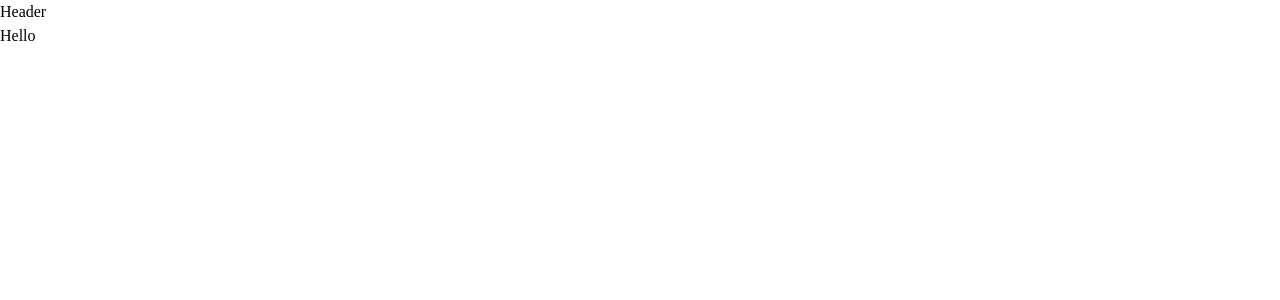
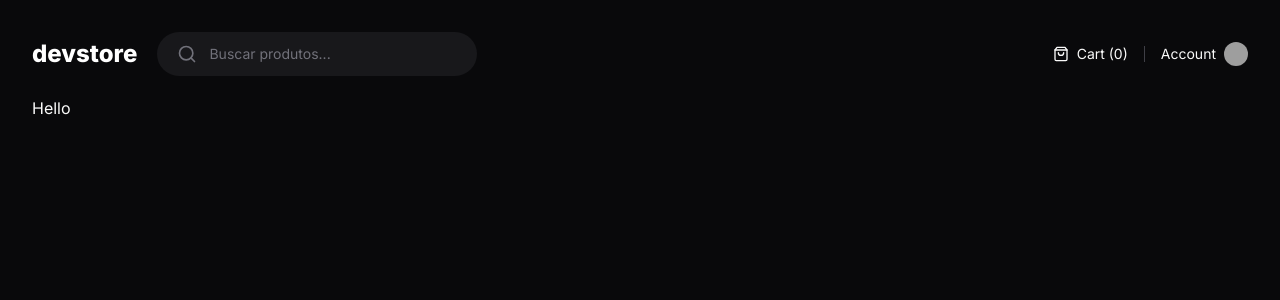
Before and after one commit to ecthon/ignite-devstore, a Next.js app: page / in a window 1280 px wide. Shown: the top 300 px of the page. Built offline with nearby package versions, Linux system fonts and the light colour scheme; grey boxes are pictures that could not be loaded.

Commit message:
Component: Header

```diff
--- a/next.config.js
+++ b/next.config.js
@@ -1,4 +1,10 @@
 /** @type {import('next').NextConfig} */
-const nextConfig = {}
+const nextConfig = {
+    images: {
+        domains: [
+            'github.com'
+        ]
+    }
+}
 
 module.exports = nextConfig
--- a/src/app/(store)/layout.tsx
+++ b/src/app/(store)/layout.tsx
@@ -3,7 +3,7 @@
 
 export default function StoreLayou({ children }: {children: ReactNode}) {
     return (
-        <div>
+        <div className="mx-auto grid min-h-screen w-full max-w-[1600px] grid-rows-app gap-5 p-8">
             <Header />
             {children}
         </div>
--- a/src/app/layout.tsx
+++ b/src/app/layout.tsx
@@ -18,8 +18,8 @@
   children: React.ReactNode
 }) {
   return (
-    <html lang="pt">
-      <body className={inter.variable}>{children}</body>
+    <html className={inter.variable} lang="pt">
+      <body className='bg-zinc-950 text-zinc-50 antialiased'>{children}</body>
     </html>
   )
 }
--- a/src/components/header.tsx
+++ b/src/components/header.tsx
@@ -1,3 +1,32 @@
+import Link from "next/link";
+import { Search, ShoppingBag } from "lucide-react";
+import Image from "next/image";
+
 export function Header() {
-    return <div>Header</div>
+    return (
+        <div className="flex items-center justify-between">
+            <div className="flex items-center gap-5">
+                <Link href="/" className="text-2xl font-extrabold text-white">
+                    devstore
+                </Link>
+                <form className="flex w-[320px] items-center gap-3 rounded-full bg-zinc-900 px-5 py-3 ring-zinc-700">
+                    <Search className="w-5 h-5 text-zinc-500"/>
+                    <input placeholder="Buscar produtos..." className="flex-1 bg-transparent text-sm outline-none placeholder:text-zinc-500"/>
+                </form>
+            </div>
+            <div className="flex items-center gap-4">
+                <div className="flex items-center gap-2">
+                    <ShoppingBag className="h-4 w-4" />
+                    <span className="text-sm">Cart (0)</span>
+                </div>
+
+                <div className="w-px h-4 bg-zinc-700" />
+
+                <Link href="/" className="flex items-center gap-2 hover:underline">
+                    <span className="text-sm">Account</span>
+                    <Image src="https://github.com/ecthon.png" className="h-6 w-6 rounded-full" width={24} height={24} alt=""/>
+                </Link>
+            </div>
+        </div>
+    )
 }
--- a/tailwind.config.ts
+++ b/tailwind.config.ts
@@ -9,6 +9,9 @@
   theme: {
     fontFamily: {
       sans: 'var(--font-inter)'
+    },
+    gridTemplateRows: {
+      app: 'min-content max-content'
     }
   },
   plugins: [],
```
Also changed, not shown: package.json (+5 -4 lines), 1 other file (tests, documents, lock files or other folders).
